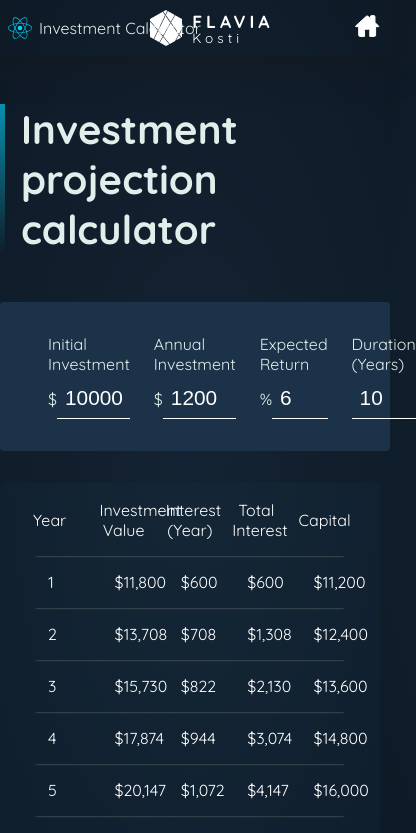
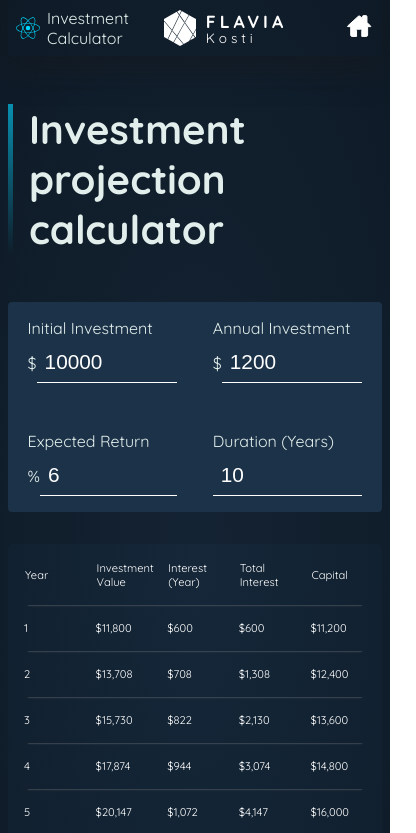
Before and after one commit to flavia3107/investment-calculator, a React (Vite) app: page / in a window 390 px wide. Shown: the top 833 px of the page, 416 px wide, since content can reach past the window. Built offline with nearby package versions, Linux system fonts and the light colour scheme.

Commit message:
Investment: Fix responsivity

```diff
--- a/index.html
+++ b/index.html
@@ -40,5 +40,4 @@
   To do:
   Add chart
   Add possibility to show either chart or table
-  Fix responsivity
  -->
--- a/src/index.css
+++ b/src/index.css
@@ -214,3 +214,50 @@ input[type="number"] {
 ul {
   list-style: none;
 }
+
+@media only screen and (max-width: 900px) {
+  .app-name {
+    max-width: 6rem;
+  }
+
+  .logo-li-container {
+    margin-left: 0;
+  }
+
+  body {
+    overflow-y: auto;
+    padding: 0 0.5rem;
+  }
+
+  .table-container {
+    max-height: none;
+    margin: auto;
+    padding: 0 0 1rem;
+  }
+
+  tbody td {
+    text-align: left;
+    padding: 0 0 1rem 0rem;
+    font-size: 0.7rem;
+  }
+
+  thead td {
+    padding-bottom: 1rem;
+    font-size: 0.7rem;
+    text-align: left;
+  }
+
+  #result,
+  #user-input {
+    padding: 0;
+  }
+
+  p {
+    width: 40%;
+  }
+
+  .input-group {
+    gap: 1rem;
+    flex-wrap: wrap;
+  }
+}
```
